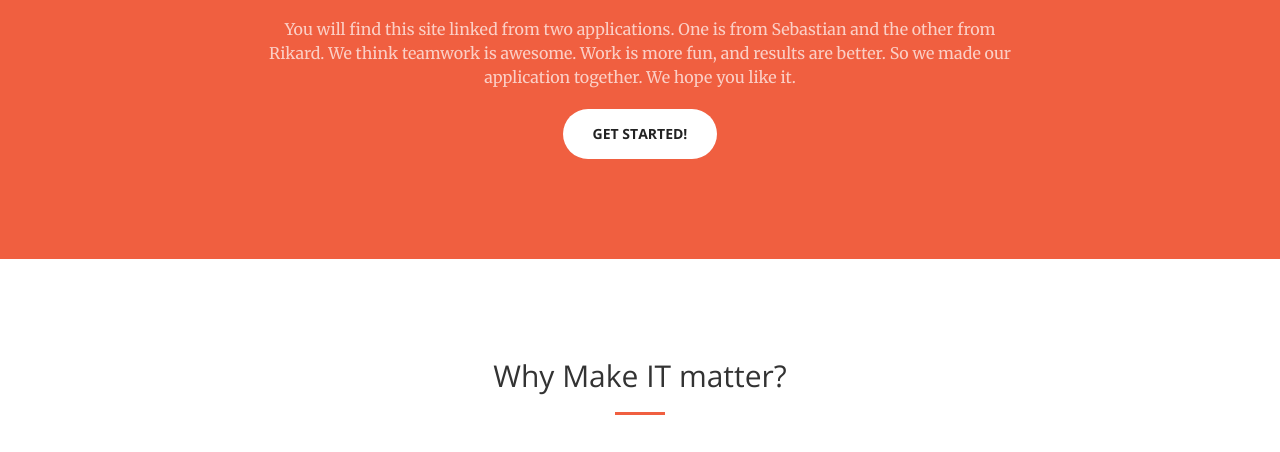
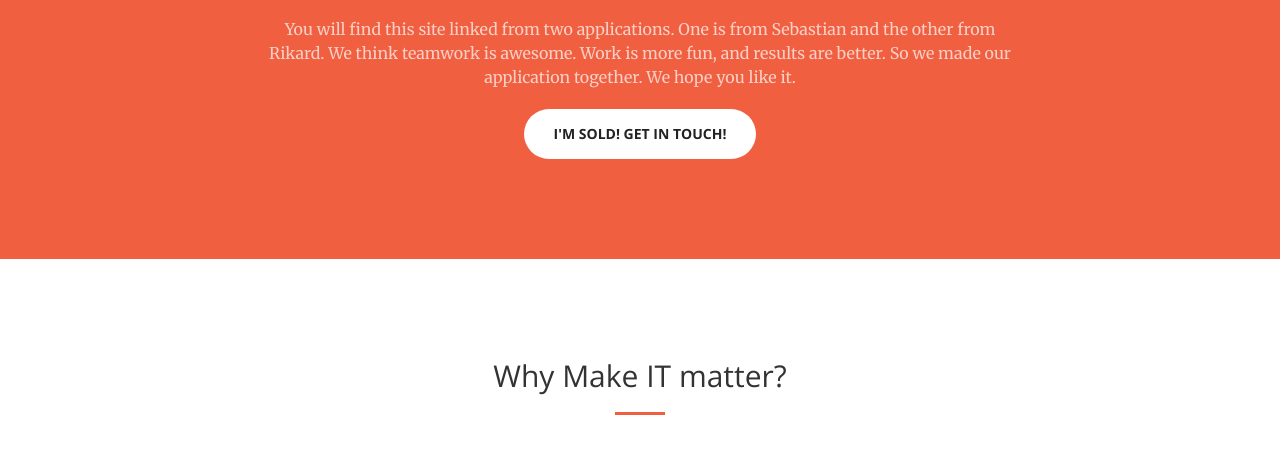
Before and after one commit to sebsandberg/sebsandberg.github.io, a plain HTML site: page makeitmatter/index.html in a window 1280 px wide. Shown: the part 1095-1547 px from the top of the page. Drawn offline with nearby package versions, Linux system fonts and the light colour scheme.

Commit message:
Give purpose to second button

```diff
--- a/makeitmatter/index.html
+++ b/makeitmatter/index.html
@@ -98,7 +98,7 @@
 
                     <p class="text-faded">You will find this site linked from two applications. One is from Sebastian and the other from Rikard. We think teamwork is awesome. Work is more fun, and results are better. So we made our application together. We hope you like it. </p>
                     </p>
-                    <a href="#" class="btn btn-default btn-xl">Get Started!</a>
+                    <a href="#contact" class="btn btn-default btn-xl page-scroll">I'm Sold! Get In Touch!</a>
                 </div>
             </div>
         </div>
@@ -308,6 +308,7 @@
     </aside>
 
     <section id="contact">
+        <a name="contact"></a>
         <div class="container">
             <div class="row">
                 <div class="col-lg-8 col-lg-offset-2 text-center">
```
